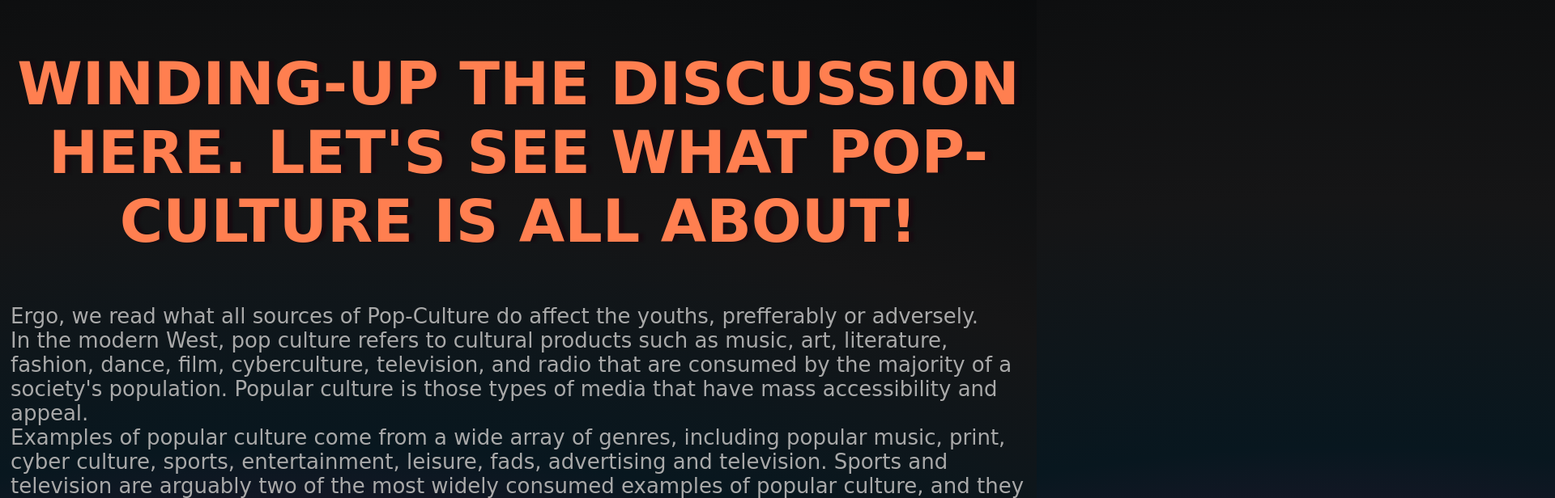
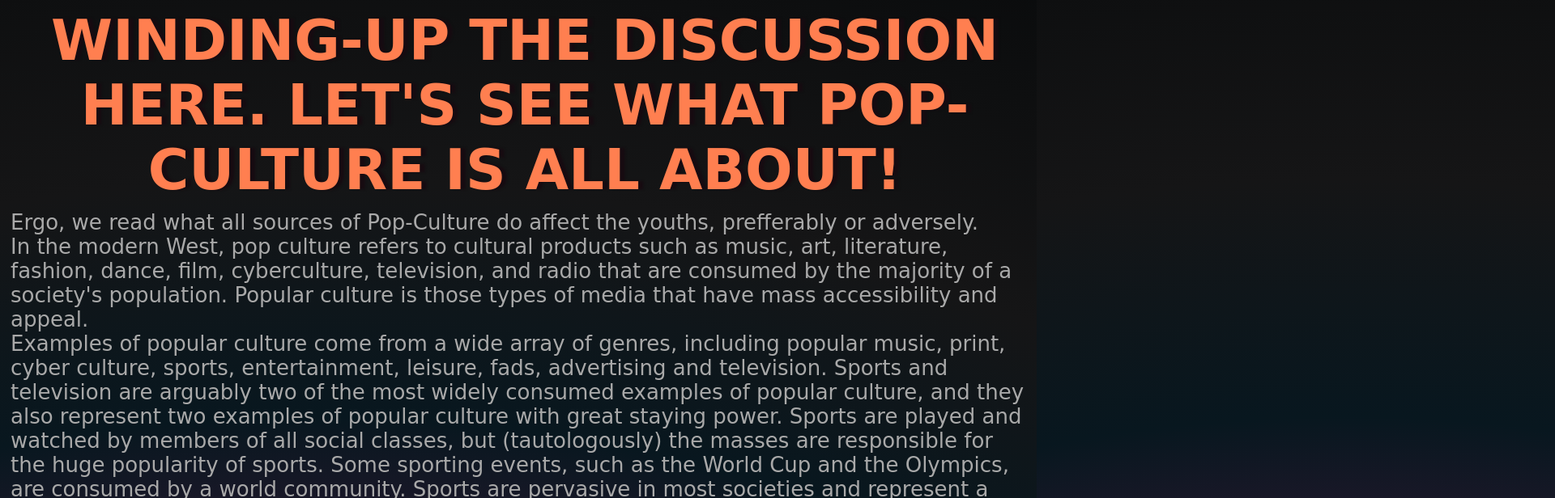
Before and after one commit to shristi54/POP-CULTURE, a plain HTML site: page wu.html in a window 1280 px wide. Shown: the top 616 px of the page at 81% size, 1920 px wide, since content can reach past the window. Drawn offline with nearby package versions, Linux system fonts and the light colour scheme; a web font is replaced by a local one.

Commit message:
initial commit

```diff
--- a/about.css
+++ b/about.css
@@ -5,7 +5,9 @@ body {
   background-size: cover;
 }
 h2 {
-  font-size: 73px;
+  margin-block: 10px;
+  font-size: 69px;
+  width: 100vw;
   justify-content: center;
   display: flex;
   color: chocolate;
--- a/form.css
+++ b/form.css
@@ -42,7 +42,9 @@ p {
   font-family: "Galada", cursive;
 }
 h2 {
-  font-size: 73px;
+  margin-block: 10px;
+  font-size: 69px;
+  width: 100vw;
   justify-content: center;
   display: flex;
   text-shadow: 6px 0px 3px #170b11;
--- a/wu.css
+++ b/wu.css
@@ -25,11 +25,12 @@ p {
   font-family: "Galada", cursive;
 }
 h2 {
-  font-size: 73px;
+  margin-block: 10px;
+  font-size: 69px;
+  width: 100vw;
   justify-content: center;
   display: flex;
   color: chocolate;
-  text-align: center;
   text-align: center;
   text-shadow: 6px 0px 3px #170b11;
   font-family: "Bowlby One SC", cursive;
@@ -72,7 +73,7 @@ h4 {
   margin-right: 13px;
   border: 1px solid rgb(94, 87, 87);
   font-size: 15px;
-  width: 450px;
+  width: 400px;
 }
 .end {
   padding: 10px;
```
